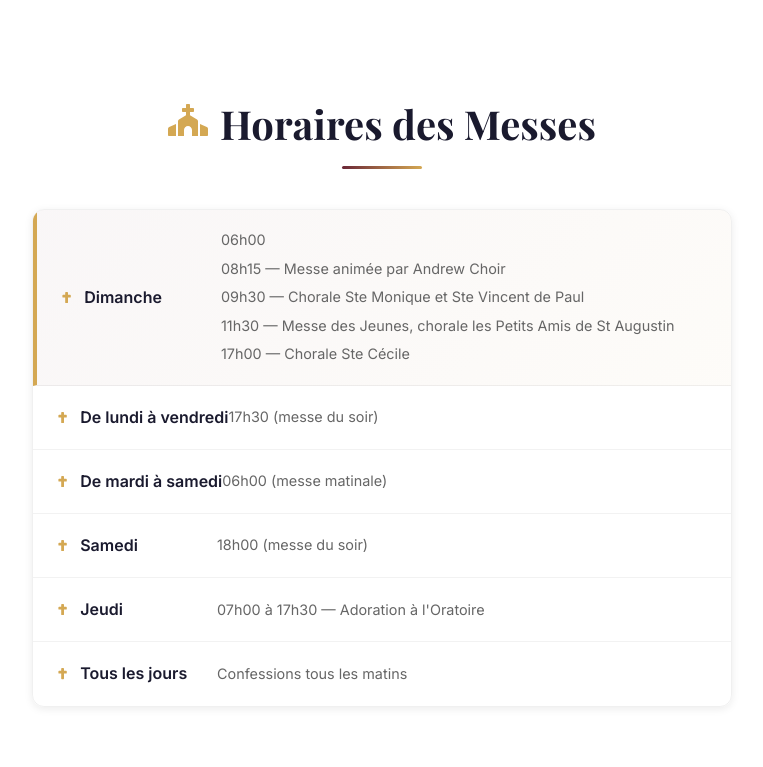
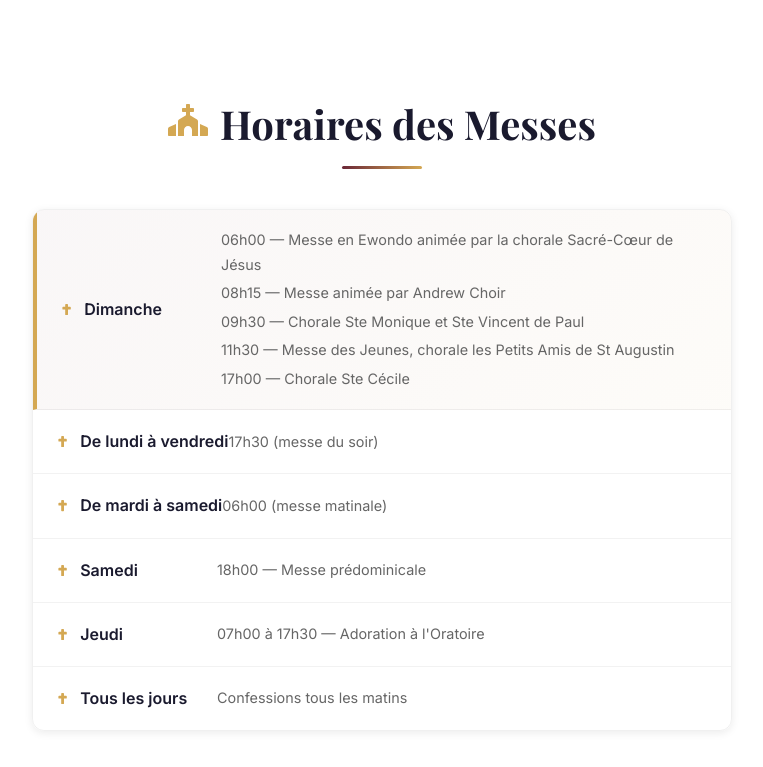
Before and after one commit to LIONELNOMO/site-st-augustin_Nnom_Nam, a React (Vite) app: page /#/horaires in a window 1280 px wide. Shown: the part 567-1334 px from the top of the page, without its empty margins (258-1021 px from the left). Built offline with nearby package versions, Linux system fonts and the light colour scheme; a web font is replaced by a local one.

Commit message:
les modifications sur les horaires

```diff
--- a/src/pages/Horaires.jsx
+++ b/src/pages/Horaires.jsx
@@ -15,7 +15,7 @@ const massSchedule = [
     {
         day: 'Dimanche',
         times: [
-            '06h00',
+            '06h00 — Messe en Ewondo animée par la chorale Sacré-Cœur de Jésus',
             '08h15 — Messe animée par Andrew Choir',
             '09h30 — Chorale Ste Monique et Ste Vincent de Paul',
             '11h30 — Messe des Jeunes, chorale les Petits Amis de St Augustin',
@@ -25,7 +25,7 @@ const massSchedule = [
     },
     { day: 'De lundi à vendredi', times: ['17h30 (messe du soir)'] },
     { day: 'De mardi à samedi', times: ['06h00 (messe matinale)'] },
-    { day: 'Samedi', times: ['18h00 (messe du soir)'] },
+    { day: 'Samedi', times: ['18h00 — Messe prédominicale'] },
     { day: 'Jeudi', times: ['07h00 à 17h30 — Adoration à l\'Oratoire'] },
     { day: 'Tous les jours', times: ['Confessions tous les matins'] },
 ];
```
